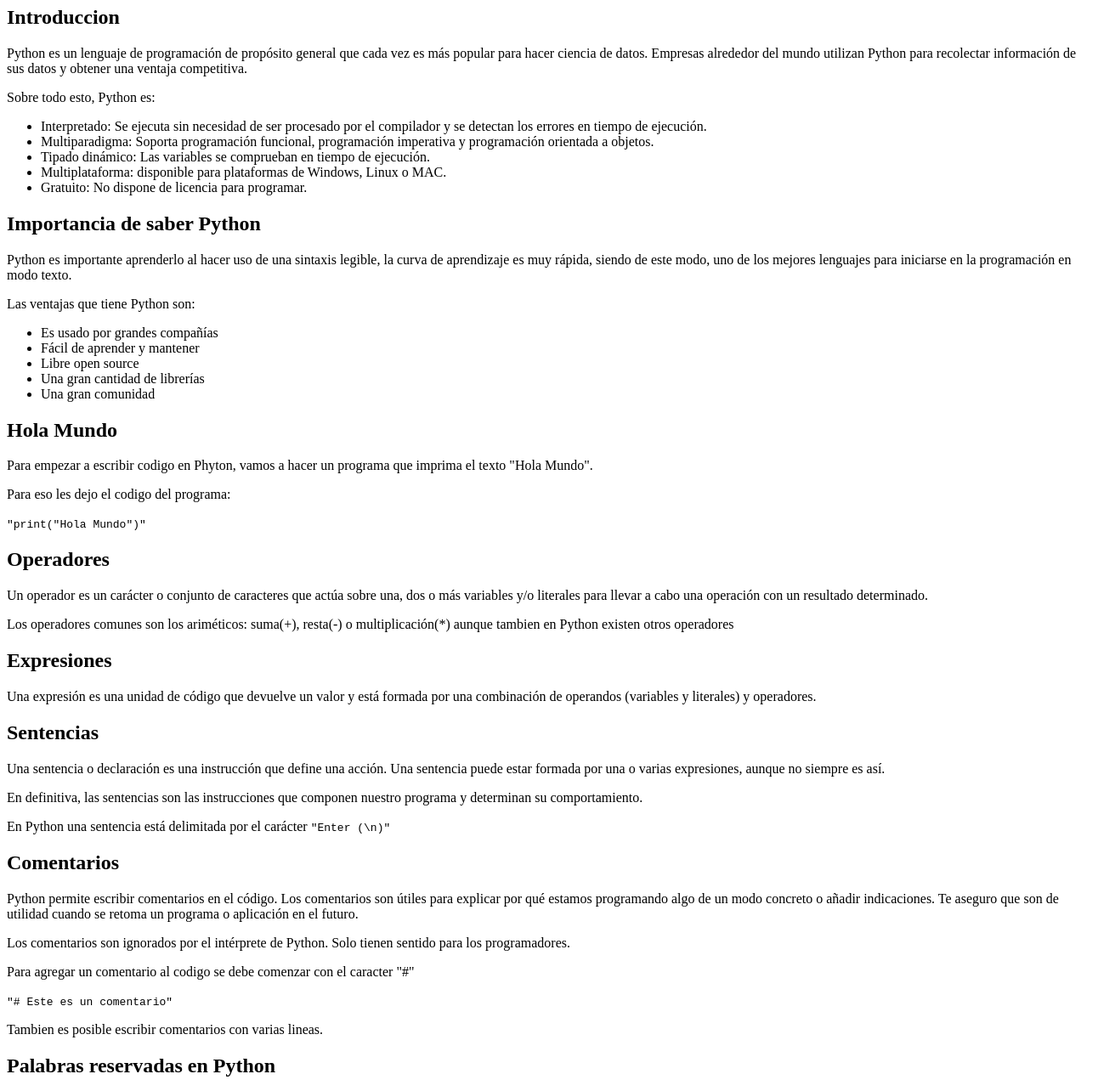
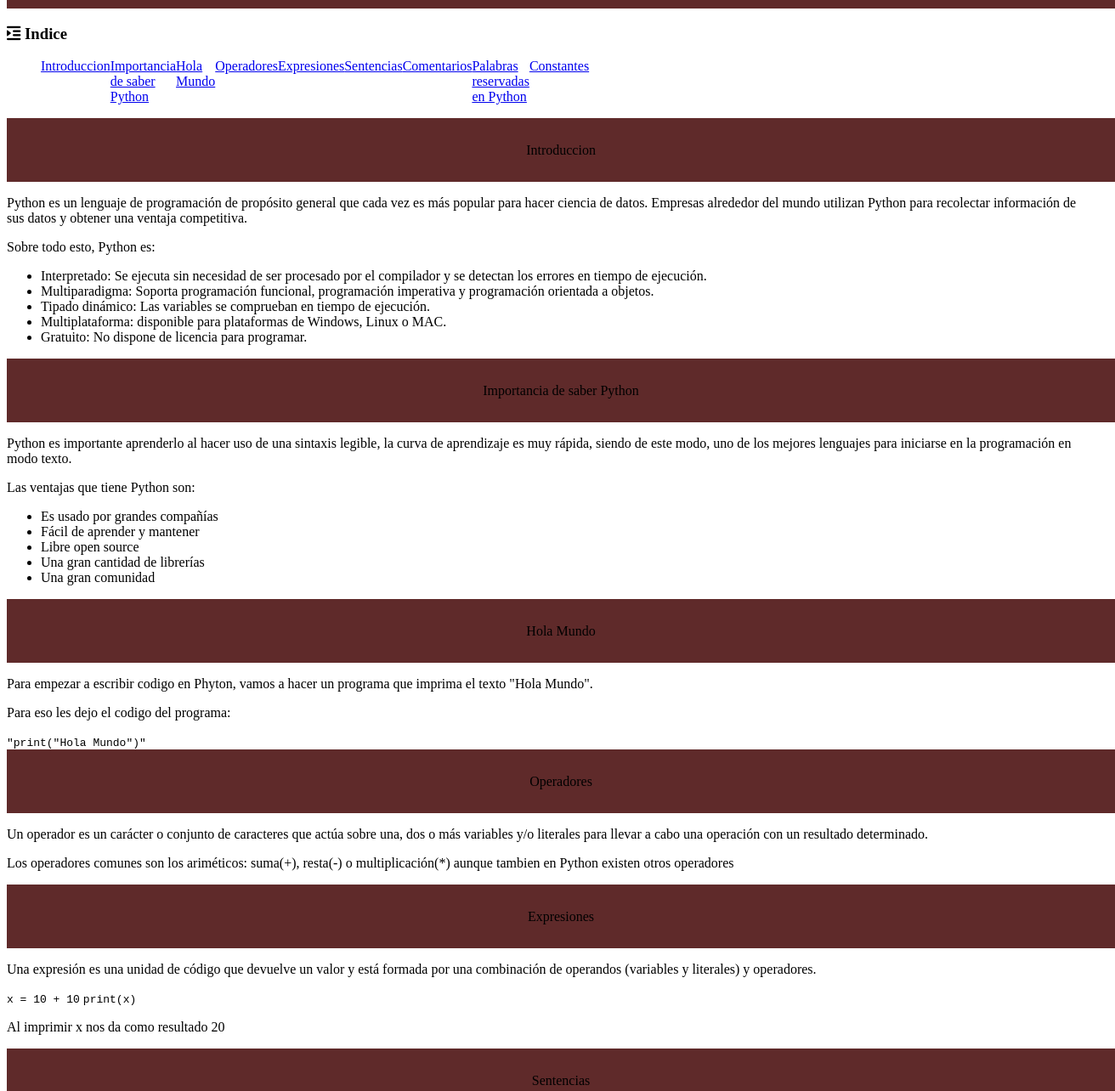
Before and after one commit to FabryMafu/Documentacion-Phyton, a plain HTML site: page index.html in a window 1280 px wide. Shown: the part 73-1357 px from the top of the page at 85% size, 1312 px wide, since content can reach past the window. Drawn offline with Linux system fonts and the light colour scheme.

Commit message:
Update index.html

```diff
--- a/index.html
+++ b/index.html
@@ -1,10 +1,29 @@
 <!DOCTYPE html>
-<html>
+<html lang="es">
+ <head>
+        <title>Documentacion de Python </title>
+        <link rel="stylesheet" href="styles.css">
+        <link rel="stylesheet" href="https://use.fontawesome.com/releases/v6.0.0/css/all.css">
+    </head>
     <body>
+        <nav id="navbar">
+            <header id="nav-header"><i class="fa-brands fa-python"></i> Documentacion Python</header>
+            <h3><i class="fa-solid fa-indent"></i> Indice</h3>
+            <ul>
+                <li><a class="nav-link" href="#Introduccion">Introduccion</a></li>
+                <li><a class="nav-link" href="#Importancia_de_saber_Python">Importancia de saber Python</a></li>
+                <li><a class="nav-link" href="#Hola_Mundo">Hola Mundo</a></li>
+                <li><a class="nav-link" href="#Operadores">Operadores</a></li>
+                <li><a class="nav-link" href="#Expresiones">Expresiones</a></li>
+                <li><a class="nav-link" href="#Sentencias">Sentencias</a></li>
+                <li><a class="nav-link" href="#Comentarios">Comentarios</a></li>
+                <li><a class="nav-link" href="#Palabras_reservadas_en_Python">Palabras reservadas en Python</a></li>
+                <li><a class="nav-link" href="#Constantes">Constantes</a></li>
+            </ul>
+        </nav>
         <main id="main-doc">
-            <h1>Documentacion Python</h1>
             <section class="main-section" id="Introduccion">
-                <h1>Introduccion</h1>
+                <header>Introduccion</header>
                 <article>
                     <p>Python es un lenguaje de programación de propósito general que cada vez es más popular para hacer ciencia de datos. Empresas alrededor del mundo utilizan Python para recolectar información de sus datos y obtener una ventaja competitiva.</p>
                     <p>Sobre todo esto, Python es: </p>
@@ -19,8 +38,8 @@ imperativa y programación orientada a objetos.</li>
                     </ul>
                 </article>
             </section>
-            <section class="main-section" id="Importancia">
-                <h1>Importancia de saber Python</h1>
+            <section class="main-section" id="Importancia_de_saber_Python">
+                <header>Importancia de saber Python</header>
                 <article>
                     <p>Python es importante aprenderlo al hacer uso de una sintaxis legible, la curva de aprendizaje es muy rápida, siendo de
                         este modo, uno de los mejores lenguajes para iniciarse en la programación en modo
@@ -36,7 +55,7 @@ imperativa y programación orientada a objetos.</li>
                 </article>
             </section>
             <section class="main-section" id="Hola_Mundo">
-                <h1>Hola Mundo</h1>
+                <header>Hola Mundo</header>
                 <article>
                     <p>Para empezar a escribir codigo en Phyton, vamos a hacer un programa que imprima el texto "Hola Mundo".</p>
                     <p>Para eso les dejo el codigo del programa:</p>
@@ -44,20 +63,23 @@ imperativa y programación orientada a objetos.</li>
                 </article>
             </section>
             <section class="main-section" id="Operadores">
-                <h1>Operadores</h1>
+                <header>Operadores</header>
                 <article>
                     <p>Un operador es un carácter o conjunto de caracteres que actúa sobre una, dos o más variables y/o literales para llevar a cabo una operación con un resultado determinado.</p>
                     <p>Los operadores comunes son los ariméticos: suma(+), resta(-) o multiplicación(*) aunque tambien en Python existen otros operadores</p>
                 </article>
             </section>
             <section class="main-section" id="Expresiones">
-                <h1>Expresiones</h1>
+                <header>Expresiones</header>
                 <article>
                 <p>Una expresión es una unidad de código que devuelve un valor y está formada por una combinación de operandos (variables y literales) y operadores.</p>
+                  <code>x = 10 + 10</code>
+                  <code>print(x)</code>
+                  <p>Al imprimir x nos da como resultado 20</p>
                 </article>
             </section>
             <section class="main-section" id="Sentencias">
-                <h1>Sentencias</h1>
+                <header>Sentencias</header>
                 <article>
                     <p>Una sentencia o declaración es una instrucción que define una acción. Una sentencia puede estar formada por una o varias expresiones, aunque no siempre es así.</p>
                     <p>En definitiva, las sentencias son las instrucciones que componen nuestro programa y determinan su comportamiento.</p>
@@ -65,7 +87,7 @@ imperativa y programación orientada a objetos.</li>
                 </article>
             </section>
             <section class="main-section" id="Comentarios">
-                <h1>Comentarios</h1>
+                <header>Comentarios</header>
                 <article>
                     <p>Python permite escribir comentarios en el código. Los comentarios son útiles para explicar por qué estamos programando algo de un modo concreto o añadir indicaciones. Te aseguro que son de utilidad cuando se retoma un programa o aplicación en el futuro.</p>
                     <p>Los comentarios son ignorados por el intérprete de Python. Solo tienen sentido para los programadores.</p>
@@ -74,17 +96,15 @@ imperativa y programación orientada a objetos.</li>
                     <p>Tambien es posible escribir comentarios con varias lineas.</p>
                 </article>
             </section>
-            <section class="main-section" id="Palabras_Reservadas">
-                <h1>Palabras reservadas en Python</h1>
+            <section class="main-section" id="Palabras_reservadas_en_Python">
+                <header>Palabras reservadas en Python</header>
                 <p>Python tiene una serie de palabras clave reservadas, por tanto, no pueden usarse como nombres de variables, funciones, etc.</p>
                 <p>Estas palabras clave se utilizan para definir la sintaxis y estructura del lenguaje Python.</p>
                 <p>Las palabras reservadas son las siguentes:</p>
-                <ul>
-                    <li>and, as, assert, break, class, continue, def, del, elif, else, except, False, finally, for, from, global, if, import, in, is, lambda, None, nonlocal, not, or, pass, raise, return, True, try, yield, while y with</li>
-                </ul>
+                    <code>and, as, assert, break, class, continue, def, del, elif, else, except, False, finally, for, from, global, if, import, in, is, lambda, None, nonlocal, not, or, pass, raise, return, True, try, yield, while y with</code>
             </section>
             <section class="main-section" id="Constantes">
-                <h1>Constantes</h1>
+                <header>Constantes</header>
                 <p>En Python, a diferencia de los otros lenguajes, no existen las constantes.</p>
                 <p>Entendemos como constante una variable que una vez asignado un valor, este no se puede modificar. Es decir, que a la variable no se le puede asignar ningún otro valor una vez asignado el primero.</p>
                 <p>Se puede simular este comportamiento, siempre desde el punto de vista del programador y atendiendo a convenciones propias, pero no podemos cambiar la naturaleza mutable de las variables.</p>
@@ -97,4 +117,4 @@ imperativa y programación orientada a objetos.</li>
             </section>
         </main>
     </body>
-</html>
+  </html>
```
